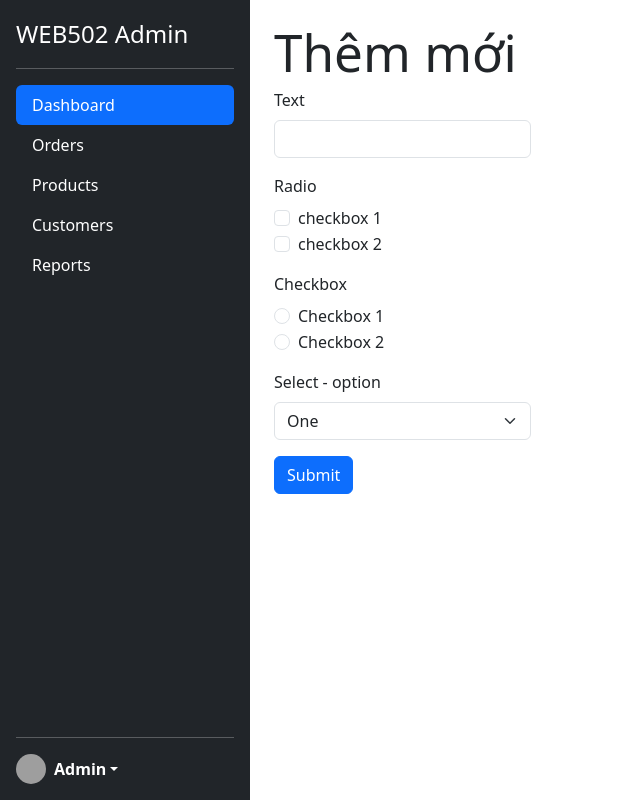
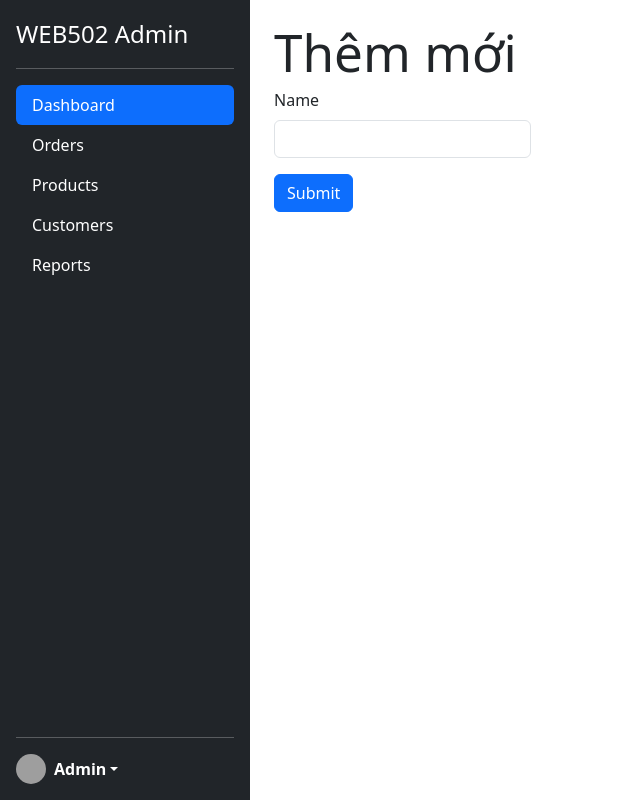
Before and after one commit to vanhoa690/typescript-web502-fall25, a React (Vite) app in the folder WEB502_BASE/: page /admin/add in a window 1280 px wide. Shown: the whole page, without its empty margins (0-640 px from the left). Built offline with nearby package versions, Linux system fonts and the light colour scheme; grey boxes are pictures that could not be loaded; the HTML template or start-up script is replaced by a standard one.

Commit message:
react hook form

```diff
--- a/WEB502_BASE/package.json
+++ b/WEB502_BASE/package.json
@@ -17,7 +17,7 @@
     "json-server-auth": "^2.1.0",
     "react": "^19.0.0",
     "react-dom": "^19.0.0",
-    "react-hook-form": "^7.54.2",
+    "react-hook-form": "^7.65.0",
     "react-hot-toast": "^2.5.1",
     "react-router-dom": "^7.1.3"
   },
--- a/WEB502_BASE/src/pages/Add.tsx
+++ b/WEB502_BASE/src/pages/Add.tsx
@@ -2,105 +2,32 @@ import axios from "axios";
 import { useState } from "react";
 import { SubmitHandler, useForm } from "react-hook-form";
 
-interface Inputs {
+interface FormData {
   name: string;
-  price: number;
 }
 function Add() {
   // react hook form
-  // const [name, setName] = useState<string>("");
-  // const [price, setPrice] = useState<number>(0);
-  const {
-    register, //value: name, onChange: setName = e.target.value
-    handleSubmit,
-    formState: { errors },
-  } = useForm(); // zod, joi, formik
+  const { register, handleSubmit } = useForm<FormData>();
 
-  const onSubmit = (values: any) => {
-    console.log(values);
-    axios.post("http://localhost:3000/products", values);
+  const onSubmit = (values: FormData) => {
+    console.log("submit", values);
   };
+
   return (
     <div>
       <h1>Thêm mới</h1>
       <form onSubmit={handleSubmit(onSubmit)}>
         <div className="mb-3">
-          <label htmlFor="text" className="form-label">
-            Text
+          <label htmlFor="name" className="form-label">
+            Name
           </label>
           <input
-            {...register("name", { required: "thong tin loi", minLength: 6 })}
+            {...register("name")} // value, onChange ....
             type="text"
             className="form-control"
-            id="text"
+            id="name"
           />
           {/* {errors} */}
-        </div>
-
-        <div className="mb-3">
-          <label htmlFor="radio" className="form-label">
-            Radio
-          </label>
-          <div className="form-check">
-            <input
-              {...register("price", { min: 0 })}
-              className="form-check-input"
-              type="checkbox"
-              id="flexCheck1"
-            />
-            <label className="form-check-label" htmlFor="flexCheck1">
-              checkbox 1
-            </label>
-          </div>
-          <div className="form-check">
-            <input
-              className="form-check-input"
-              type="checkbox"
-              id="flexCheck2"
-            />
-            <label className="form-check-label" htmlFor="flexCheck2">
-              checkbox 2
-            </label>
-          </div>
-        </div>
-
-        <div className="mb-3">
-          <label htmlFor="radio" className="form-label">
-            Checkbox
-          </label>
-          <div className="form-check">
-            <input
-              className="form-check-input"
-              type="radio"
-              name="flexRadioDefault"
-              id="flexRadio1"
-            />
-            <label className="form-check-label" htmlFor="flexRadio1">
-              Checkbox 1
-            </label>
-          </div>
-          <div className="form-check">
-            <input
-              className="form-check-input"
-              type="radio"
-              name="flexRadioDefault"
-              id="flexRadio2"
-            />
-            <label className="form-check-label" htmlFor="flexRadio2">
-              Checkbox 2
-            </label>
-          </div>
-        </div>
-
-        <div className="mb-3">
-          <label htmlFor="selectOption" className="form-label">
-            Select - option
-          </label>
-          <select className="form-select">
-            <option value={1}>One</option>
-            <option value={2}>Two</option>
-            <option value={3}>Three</option>
-          </select>
         </div>
 
         <button type="submit" className="btn btn-primary">
```
Also changed, not shown: 1 other file (tests, documents, lock files or other folders).
